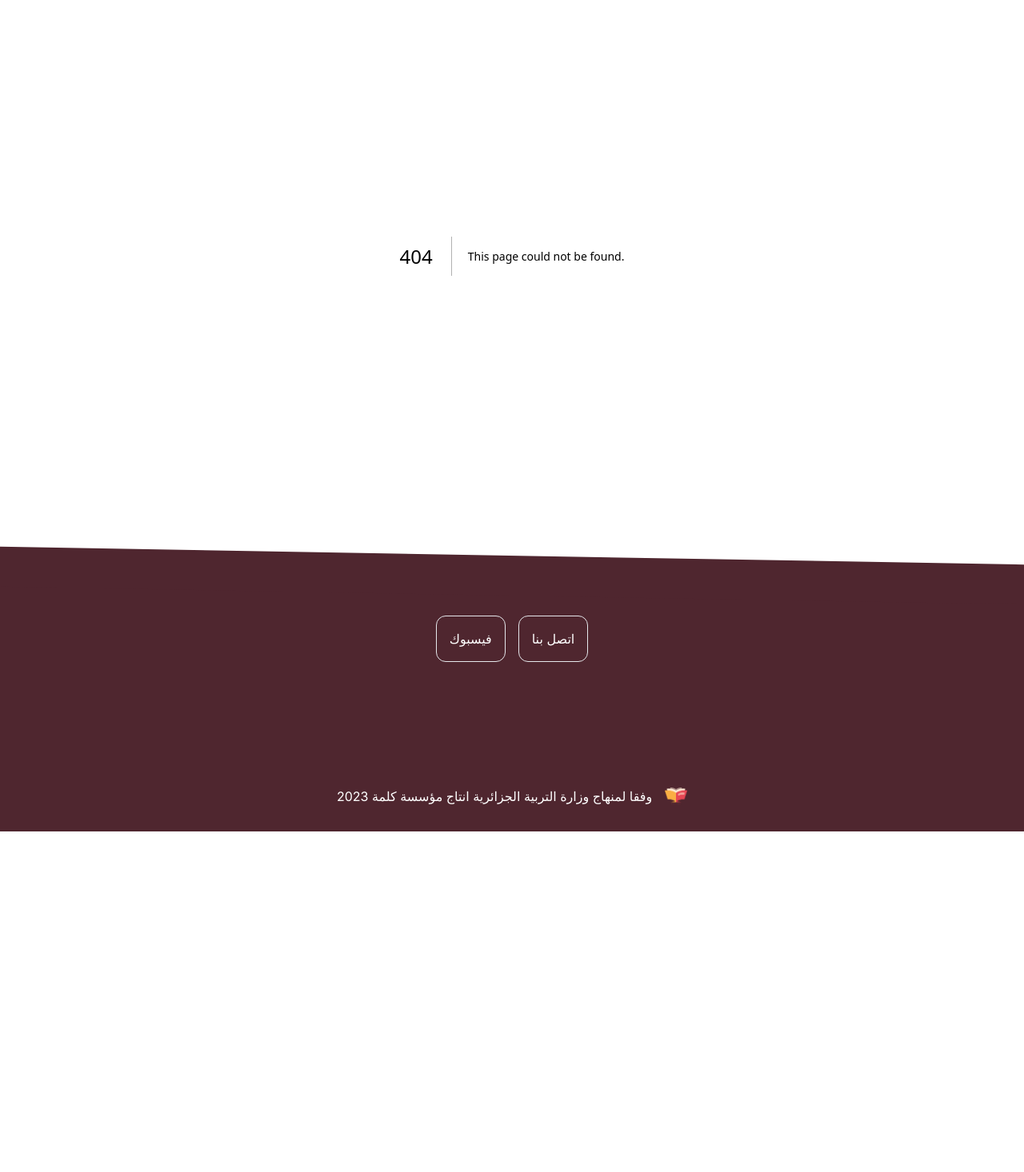
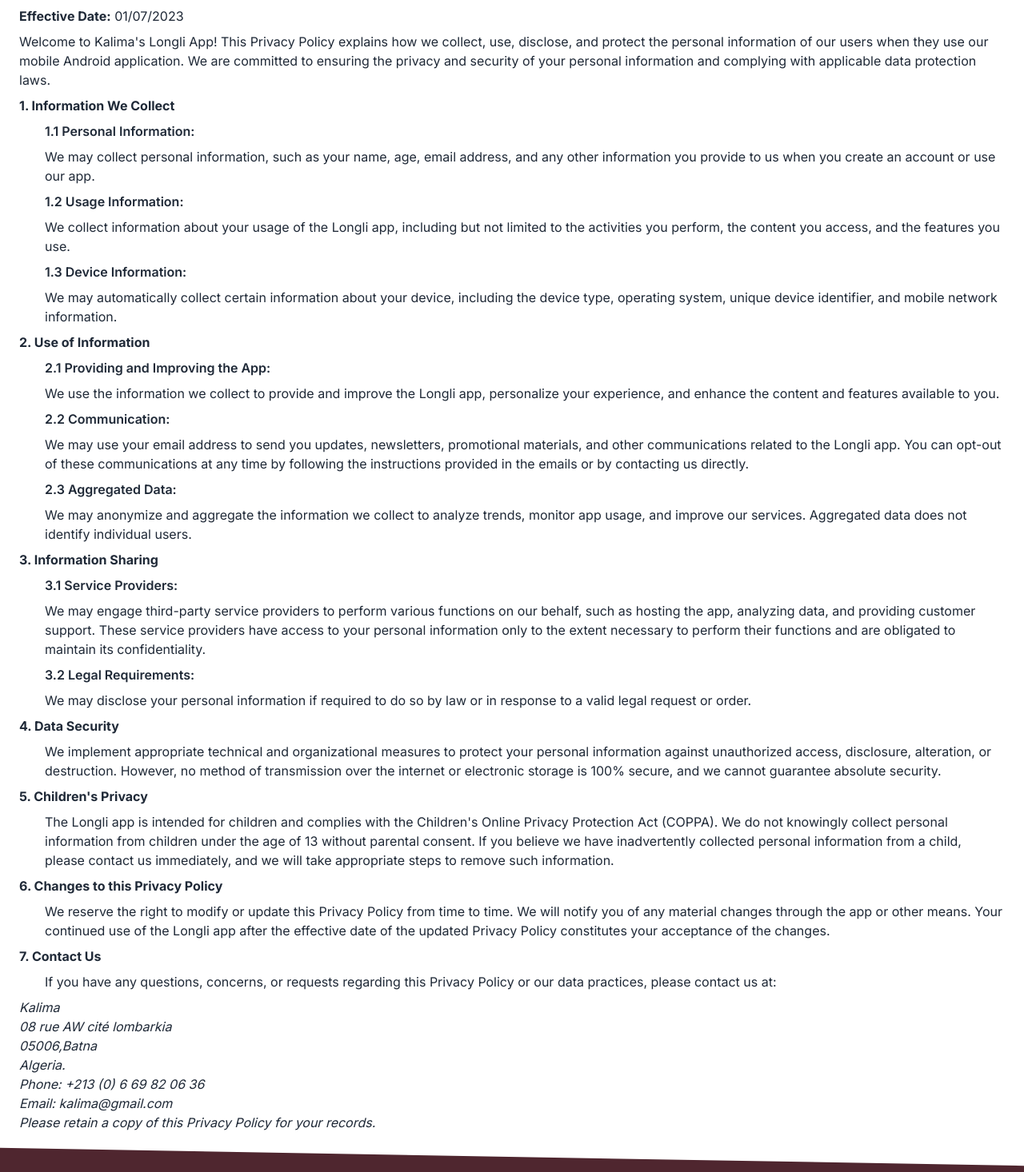
Before and after one commit to mhannibal/next-longli-website, a Next.js app: page /privacy-policy in a window 1280 px wide. Before the commit this address had no page. Shown: the part 184-1650 px from the top of the page at 80% size. Before the commit the page ends 1224 px from the top, so only its background shows below. Built offline with nearby package versions, Linux system fonts and the light colour scheme.

Commit message:
add privaacy policy page

```diff
--- /dev/null
+++ b/app/privacy-policy/page.tsx
@@ -0,0 +1,51 @@
+export default function Page() {
+    return (
+        <section className="p-6 my-8 flex flex-col gap-2">
+            <h3 className="font-extrabold">Privacy Policy for Kalima&#39;s Longli App</h3>
+            <p><strong>Effective Date:</strong> 01/07/2023</p>
+            <p>Welcome to Kalima&#39;s Longli App! This Privacy Policy explains how we collect, use, disclose, and protect the personal information of our users when they use our mobile Android application. We are committed to ensuring the privacy and security of your personal information and complying with applicable data protection laws.</p>
+            <h5 className="font-bold">1. Information We Collect</h5>
+            <h6 className="pl-8 font-semibold">1.1 Personal Information:</h6>
+            <p className="pl-8">We may collect personal information, such as your name, age, email address, and any other information you provide to us when you create an account or use our app.</p>
+            <h6 className="pl-8 font-semibold">1.2 Usage Information:</h6>
+            <p className="pl-8">We collect information about your usage of the Longli app, including but not limited to the activities you perform, the content you access, and the features you use.</p>
+            <h6 className="pl-8 font-semibold">1.3 Device Information:</h6>
+            <p className="pl-8">We may automatically collect certain information about your device, including the device type, operating system, unique device identifier, and mobile network information.</p>
+            <h5 className="font-bold">2. Use of Information</h5>
+            <h6 className="pl-8 font-semibold">2.1 Providing and Improving the App:</h6>
+            <p className="pl-8">We use the information we collect to provide and improve the Longli app, personalize your experience, and enhance the content and features available to you.</p>
+            <h6 className="pl-8 font-semibold">2.2 Communication:</h6>
+            <p className="pl-8">We may use your email address to send you updates, newsletters, promotional materials, and other communications related to the Longli app. You can opt-out of these communications at any time by following the instructions provided in the emails or by contacting us directly.</p>
+            <h6 className="pl-8 font-semibold">2.3 Aggregated Data:</h6>
+            <p className="pl-8">We may anonymize and aggregate the information we collect to analyze trends, monitor app usage, and improve our services. Aggregated data does not identify individual users.</p>
+            <h5 className="font-bold">3. Information Sharing</h5>
+            <h6 className="pl-8 font-semibold">3.1 Service Providers:</h6>
+            <p className="pl-8">We may engage third-party service providers to perform various functions on our behalf, such as hosting the app, analyzing data, and providing customer support. These service providers have access to your personal information only to the extent necessary to perform their functions and are obligated to maintain its confidentiality.</p>
+            <h6 className="pl-8 font-semibold">3.2 Legal Requirements:</h6>
+            <p className="pl-8">We may disclose your personal information if required to do so by law or in response to a valid legal request or order.</p>
+            <h5 className="font-bold" > 4. Data Security</h5 >
+            <p className="pl-8">We implement appropriate technical and organizational measures to protect your personal information against unauthorized access, disclosure, alteration, or destruction. However, no method of transmission over the internet or electronic storage is 100% secure, and we cannot guarantee absolute security.</p>
+            <h5 className="font-bold">5. Children&#39;s Privacy</h5>
+            <p className="pl-8">The Longli app is intended for children and complies with the Children&#39;s Online Privacy Protection Act (COPPA). We do not knowingly collect personal information from children under the age of 13 without parental consent. If you believe we have inadvertently collected personal information from a child, please contact us immediately, and we will take appropriate steps to remove such information.</p>
+            <h5 className="font-bold">6. Changes to this Privacy Policy</h5>
+            <p className="pl-8">We reserve the right to modify or update this Privacy Policy from time to time. We will notify you of any material changes through the app or other means. Your continued use of the Longli app after the effective date of the updated Privacy Policy constitutes your acceptance of the changes.</p>
+            <h5 className="font-bold">7. Contact Us</h5>
+            <p className="pl-8">If you have any questions, concerns, or requests regarding this Privacy Policy or our data practices, please contact us at:</p>
+            <address>
+
+            <p>Kalima<br />
+            08 rue AW cité lombarkia<br/>
+            05006,Batna<br/>
+            Algeria.<br/>
+            Phone: <a href="tel:+1234567890">+213 (0) 6 69 82 06 36</a><br/>
+            Email: <a href="mailto:kalima@gmail.com">kalima@gmail.com</a><br/>
+            Please retain a copy of this Privacy Policy for your records.</p>
+         </address>
+
+
+
+        </section >
+
+    )
+
+}
--- a/app/site-footer/index.tsx
+++ b/app/site-footer/index.tsx
@@ -20,7 +20,9 @@
                         انتاج مؤسسة كلمة 2023
                     </p>
                     <Image className='w-7' src={kalimaLogo} alt='kalima company logo' />
+                <Link href={'/privacy-policy'}>privacy-policy</Link>
                 </div>
+
             </footer>
     )
 }
```
